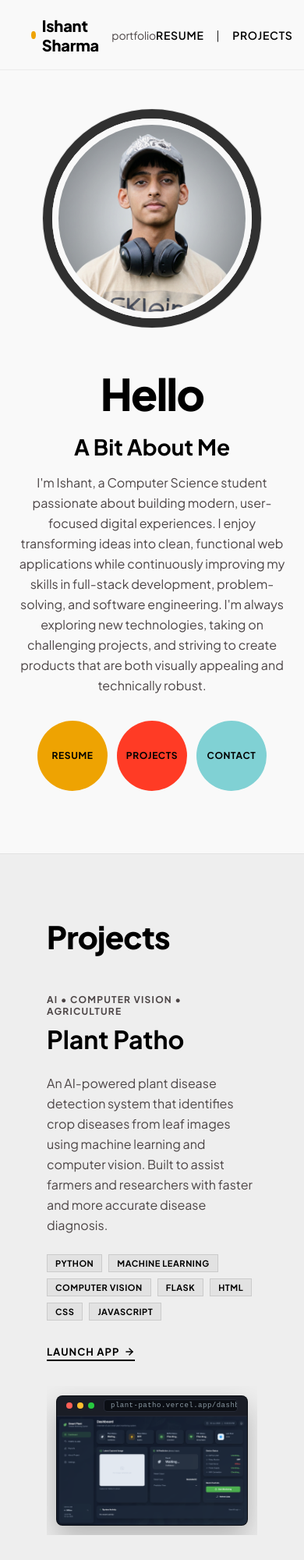
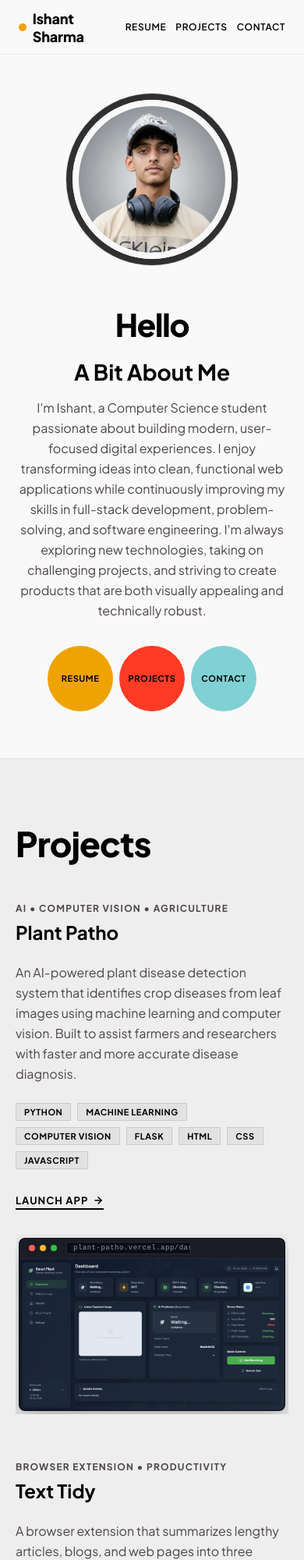
Before and after one commit to Ishant-hub/Portfolio, a website: page public/index.html in a window 390 px wide. Shown: the top 2000 px of the page at 78% size. Drawn offline with Linux system fonts and the light colour scheme.

Commit message:
Make website fully responsive for mobile and tablet screens

```diff
--- a/public/style.css
+++ b/public/style.css
@@ -873,6 +873,14 @@ a {
   .hero-title {
     font-size: 80px;
   }
+
+  .projects-list {
+    gap: 80px;
+  }
+
+  .testimonials-grid {
+    gap: 32px;
+  }
 }
 
 @media (max-width: 900px) {
@@ -880,10 +888,21 @@ a {
     --section-padding: 80px;
   }
 
+  .section-container {
+    padding: 0 32px;
+  }
+
+  .hero-section {
+    padding-top: 150px;
+    padding-bottom: 60px;
+    min-height: auto;
+  }
+
   .hero-container {
     flex-direction: column;
     text-align: center;
     padding: 0 24px;
+    gap: 40px;
   }
 
   .profile-image-outer-ring {
@@ -920,13 +939,13 @@ a {
 
   .project-image-container {
     width: 100%;
-    height: 300px;
+    height: 320px;
     order: 2 !important; /* Image always second on mobile */
   }
 
   .testimonials-grid {
-    grid-template-columns: 1fr;
-    gap: 48px;
+    grid-template-columns: 1fr 1fr;
+    gap: 32px;
   }
 
   .testimonial-column {
@@ -948,24 +967,82 @@ a {
   }
 }
 
-@media (max-width: 600px) {
-  .hero-section {
-    padding-top: 140px;
+@media (max-width: 768px) {
+  .header {
+    height: 70px;
+  }
+
+  .header-container {
+    padding: 0 24px;
+  }
+
+  .logo {
+    font-size: 18px;
+  }
+
+  .logo-sub {
+    display: none;
+  }
+
+  .nav-links {
+    gap: 12px;
+    font-size: 12px;
+  }
+
+  .nav-divider {
+    display: none;
   }
 
   .hero-title {
-    font-size: 56px;
+    font-size: 60px;
+  }
+
+  .section-title {
+    font-size: 44px;
+    margin-bottom: 48px;
+  }
+
+  .contact-title {
+    font-size: 44px;
+  }
+
+  .projects-list {
+    gap: 60px;
+  }
+}
+
+@media (max-width: 600px) {
+  .section-container {
+    padding: 0 20px;
+  }
+
+  .hero-section {
+    padding-top: 120px;
+  }
+
+  .hero-title {
+    font-size: 48px;
   }
 
   .hero-action-buttons {
     flex-wrap: wrap;
     gap: 12px;
+    justify-content: center;
   }
 
   .circle-btn {
-    width: 90px;
-    height: 90px;
+    width: 95px;
+    height: 95px;
     font-size: 12px;
+  }
+
+  .project-image-container {
+    height: 260px;
+  }
+
+  .testimonials-grid {
+    grid-template-columns: 1fr;
+    gap: 32px;
   }
 
   .form-row {
@@ -973,12 +1050,50 @@ a {
     gap: 0;
   }
 
-  .section-title {
-    font-size: 40px;
-    margin-bottom: 48px;
+  .send-circle-btn {
+    width: 95px;
+    height: 95px;
+    font-size: 12px;
   }
 
-  .contact-title {
+  .footer-nav {
+    flex-wrap: wrap;
+    justify-content: center;
+    gap: 16px;
+  }
+}
+
+@media (max-width: 400px) {
+  .hero-title {
     font-size: 40px;
   }
+
+  .profile-image-outer-ring {
+    width: 220px;
+    height: 220px;
+    border-width: 8px;
+  }
+
+  .hero-action-buttons {
+    gap: 8px;
+  }
+
+  .circle-btn {
+    width: 84px;
+    height: 84px;
+    font-size: 11px;
+  }
+
+  .project-image-container {
+    height: 200px;
+    padding: 4px;
+  }
+
+  .project-item-title {
+    font-size: 24px;
+  }
+
+  .browser-address-bar {
+    max-width: 160px;
+  }
 }
```
